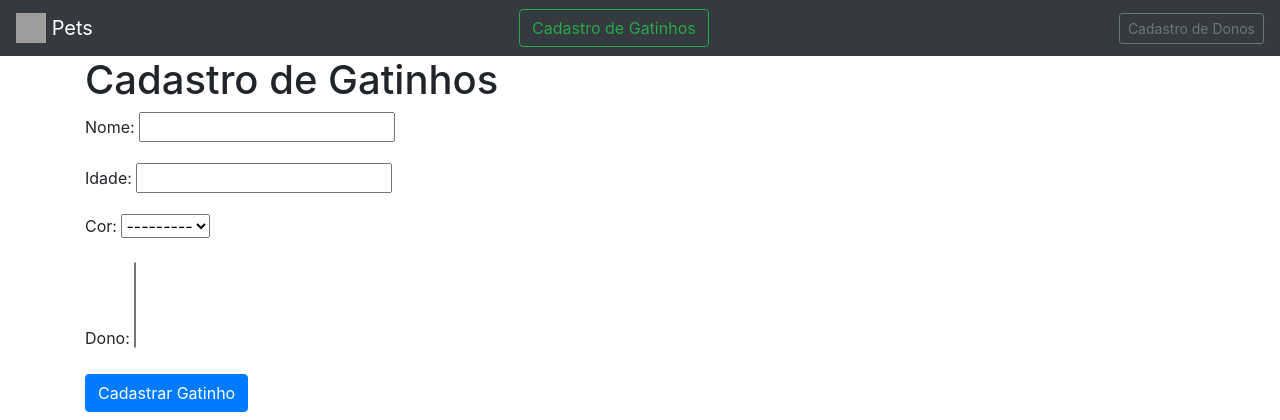
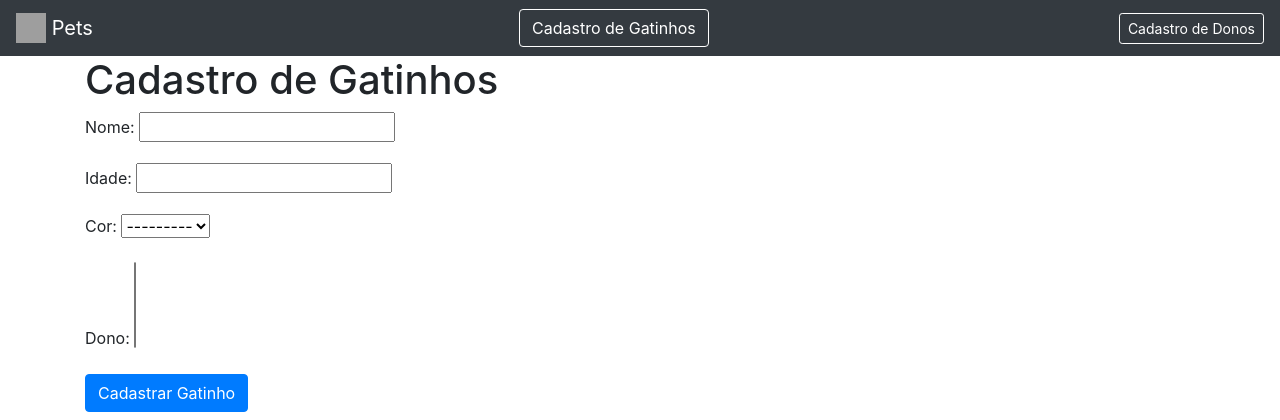
Before and after one commit to vivian2020/gatinho, a Django app: page / in a window 1280 px wide. Shown: the top 420 px of the page. Run offline with Django 3.2, Linux system fonts and the light colour scheme; data that the repository does not hold is empty; some libraries are stand-ins or nearby versions; grey boxes are pictures that could not be loaded.

Commit message:
Corrige cores dos botoes na navbar

```diff
--- a/gatinho/templates/index.html
+++ b/gatinho/templates/index.html
@@ -15,8 +15,8 @@
     <img src="https://media.giphy.com/media/13CoXDiaCcCoyk/giphy.gif" width="30" height="30" class="d-inline-block align-top" alt="">
     Pets
     </a>
-    <a class="btn btn-outline-success" href="/">Cadastro de Gatinhos</a>
-    <a class="btn btn-sm btn-outline-secondary" href="/dono/cadastro">Cadastro de Donos</a>
+    <a class="btn btn-outline-success" href="/" style="color:white;border-color:white;">Cadastro de Gatinhos</a>
+    <a class="btn btn-sm btn-outline-secondary" href="/dono/cadastro" style="color:white;border-color:white;">Cadastro de Donos</a>
   </nav>
     {% block body %}
     <section class="container">
```
